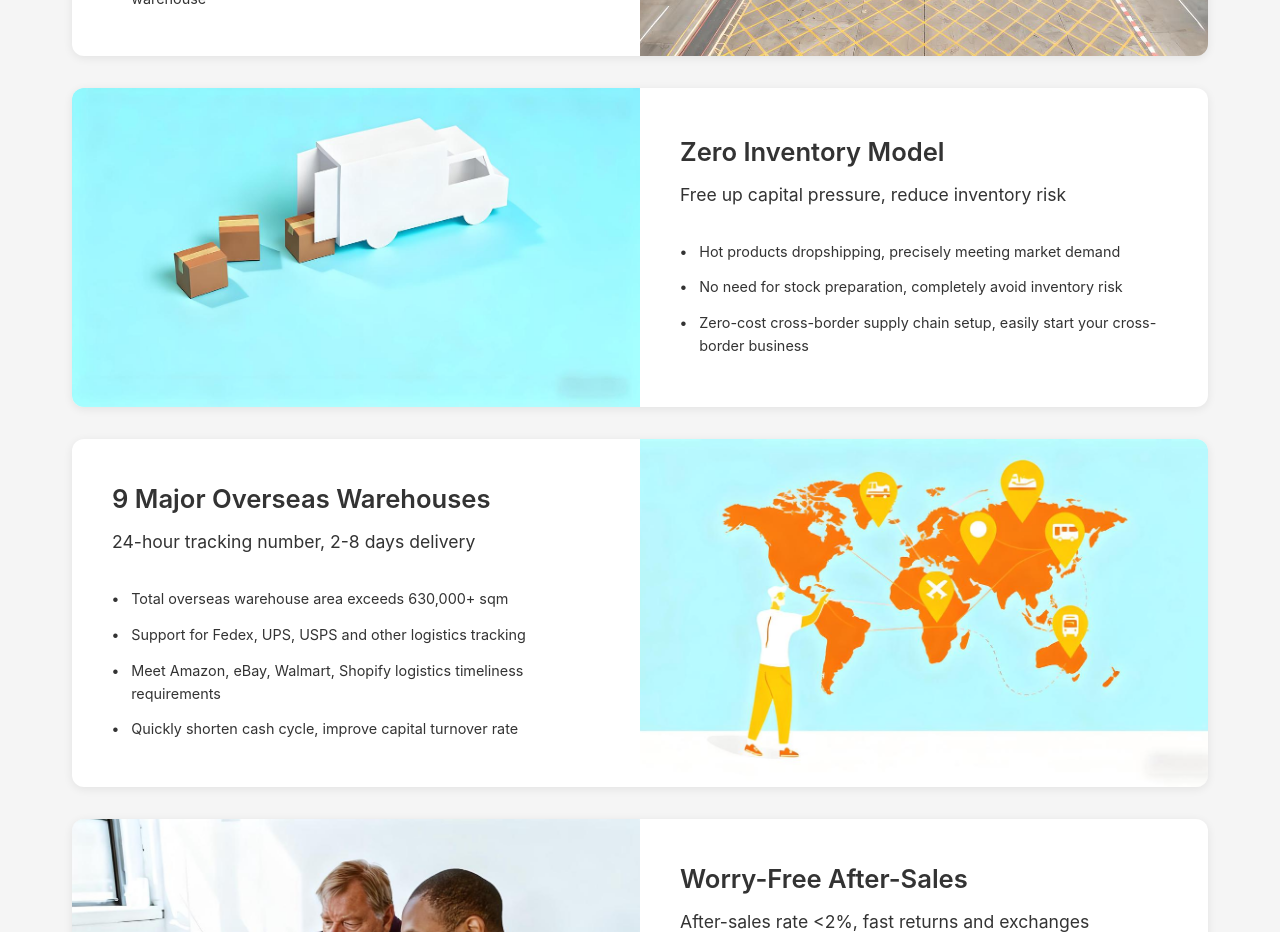
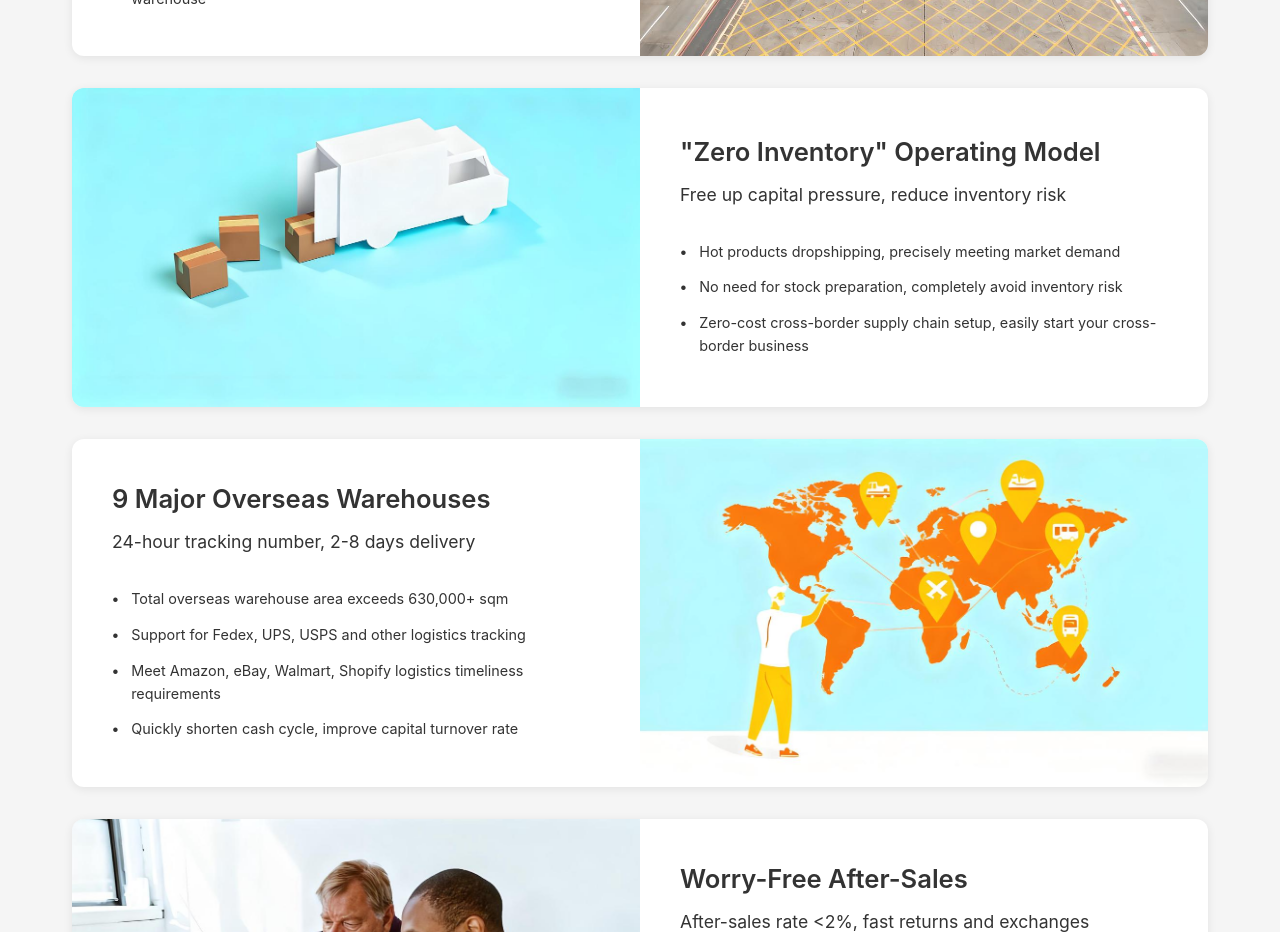
Before and after one commit to aimmy0905/JSC-Official-Website, a Nuxt app: page / in a window 1280 px wide. Shown: the part 3200-4132 px from the top of the page. Built offline with nearby package versions, Linux system fonts and the light colour scheme.

Commit message:
feat: 文案修改：“0”库存运营模式
https://www.ligai.cn/app/work/list?pid=283104933&issueid=314330423&suuid=ijsojpov 文案修改：“0”库存运营模式

```diff
--- a/app/pages/index.vue
+++ b/app/pages/index.vue
@@ -58,7 +58,7 @@ const advantages = [
     reverse: false
   },
   {
-    title: 'Zero Inventory Model',
+    title: `"Zero Inventory" Operating Model`,
     subtitle: 'Free up capital pressure, reduce inventory risk',
     list: ['Hot products dropshipping, precisely meeting market demand', 'No need for stock preparation, completely avoid inventory risk', 'Zero-cost cross-border supply chain setup, easily start your cross-border business'],
     image: '/images/素材图片/库存运营模式.png',
```
